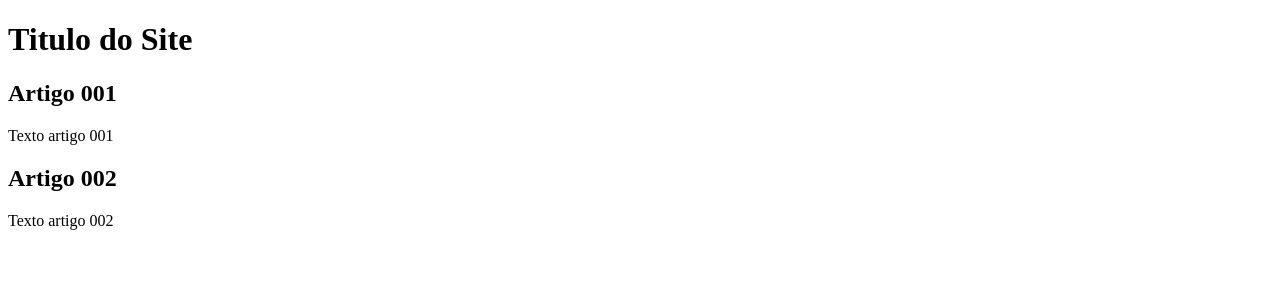
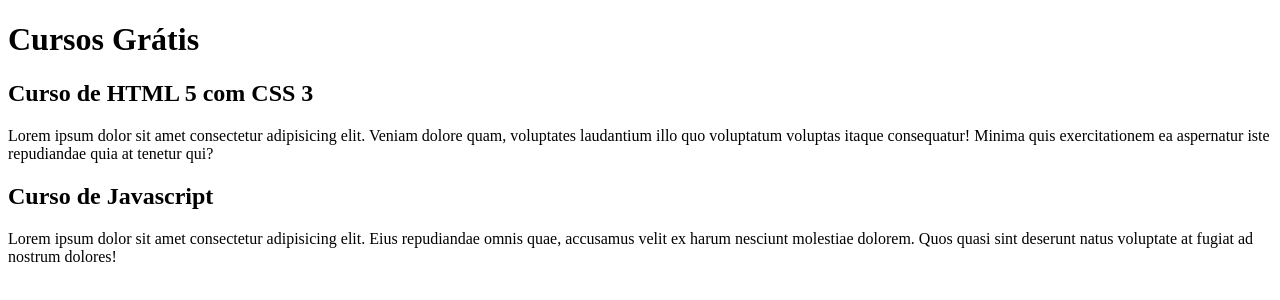
Before and after one commit to fln99/projeto-site, a plain HTML site: page index.html in a window 1280 px wide. Drawn offline with Linux system fonts and the light colour scheme.

Commit message:
comecei a escrever o conteudo

```diff
--- a/index.html
+++ b/index.html
@@ -8,15 +8,15 @@
 <body>
     <main>
         <header>
-            <h1>Titulo do Site</h1>
+            <h1>Cursos Grátis</h1>
         </header>
         <article>
-            <h2>Artigo 001</h2>
-            <p>Texto artigo 001</p>
+            <h2>Curso de HTML 5 com CSS 3</h2>
+            <p>Lorem ipsum dolor sit amet consectetur adipisicing elit. Veniam dolore quam, voluptates laudantium illo quo voluptatum voluptas itaque consequatur! Minima quis exercitationem ea aspernatur iste repudiandae quia at tenetur qui?</p>
         </article>
         <article>
-            <h2>Artigo 002</h2>
-            <p>Texto artigo 002</p>
+            <h2>Curso de Javascript</h2>
+            <p>Lorem ipsum dolor sit amet consectetur adipisicing elit. Eius repudiandae omnis quae, accusamus velit ex harum nesciunt molestiae dolorem. Quos quasi sint deserunt natus voluptate at fugiat ad nostrum dolores!</p>
         </article>
     </main>
 </body>
```
